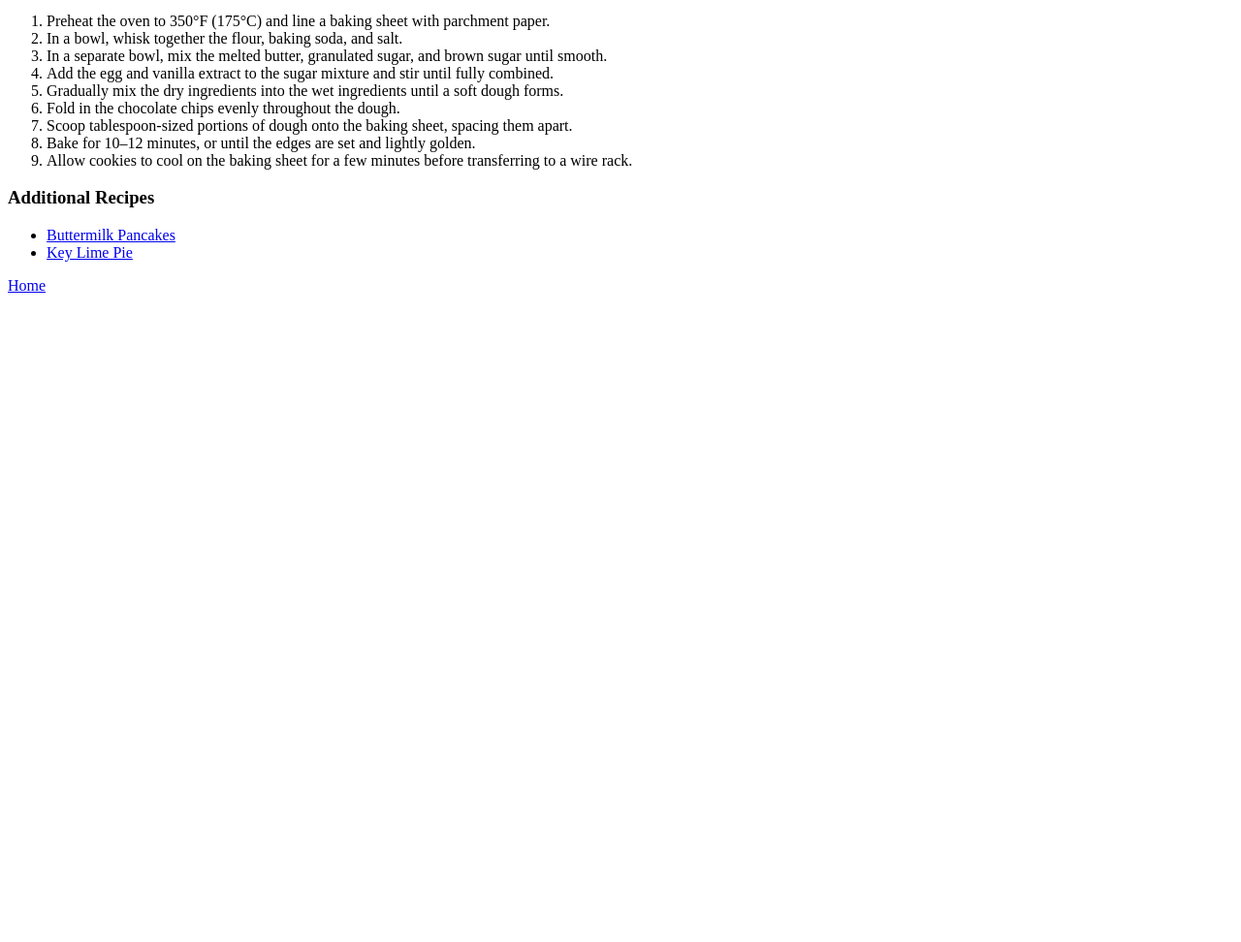
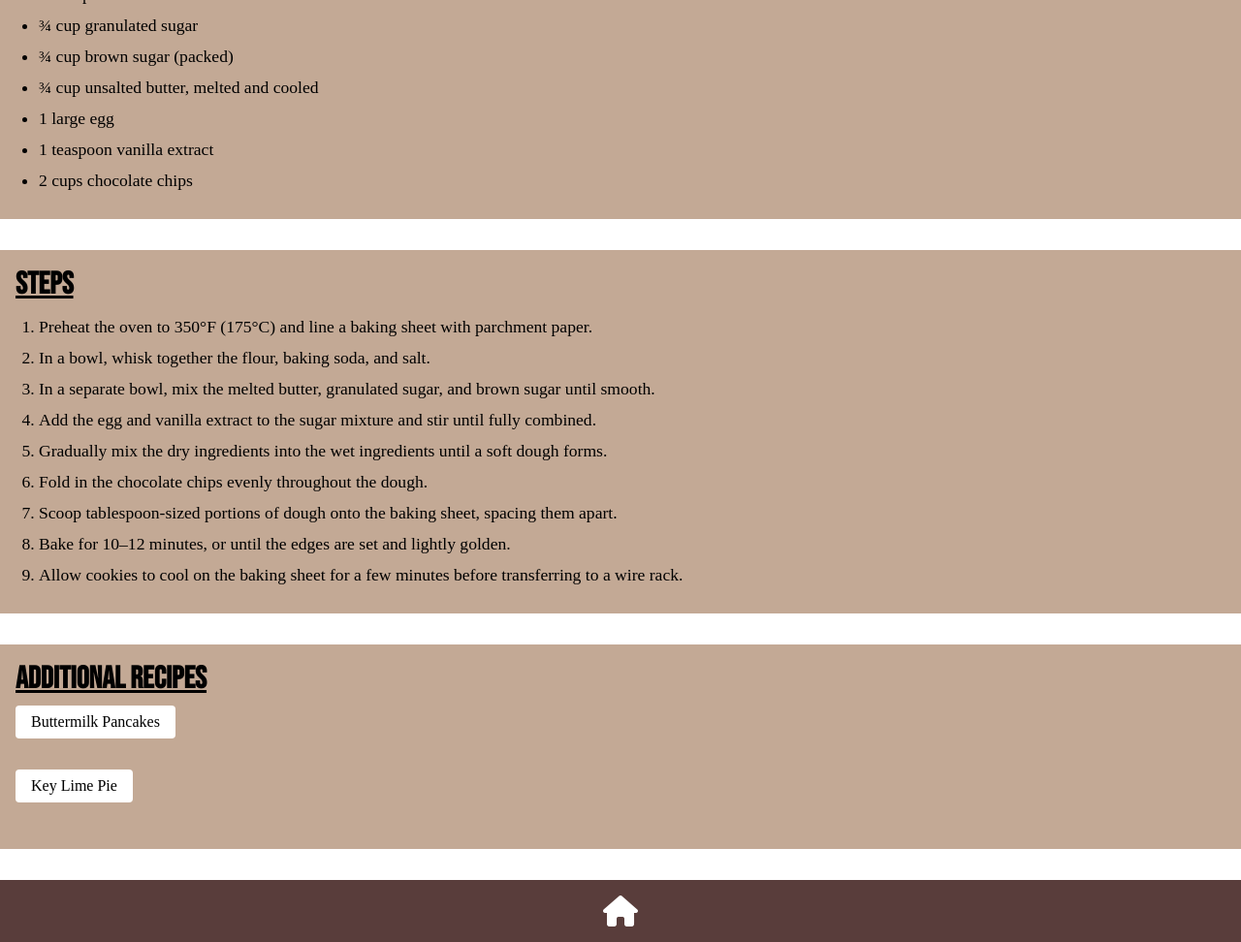
Before and after one commit to THen25/odin-recipes, a plain HTML site: page recipes/cookies.html in a window 1280 px wide. Shown: the part 755-1727 px from the top of the page at 97% size. Before the commit the page ends 1067 px from the top, so only its background shows below. Drawn offline with Linux system fonts and the light colour scheme.

Commit message:
UI Changes

```diff
--- /dev/null
+++ b/css/recipe.css
@@ -0,0 +1,91 @@
+* {
+  box-sizing: border-box;
+  margin: 0;
+  padding: 0;
+}
+
+.intro {
+  text-align: center;
+}
+
+.intro h1 {
+  font-size: 3rem;
+  margin-bottom: 2rem;
+  background-color: #593d3b;
+  color: #fff;
+  font-family: Bebas Neue;
+}
+
+.description,
+.ingredients,
+.directions,
+.steps,
+.additional-recipes {
+  margin-top: 2rem;
+  padding: 1rem;
+  background-color: #c3a995;
+  color: #000;
+}
+
+.description p {
+  font-size: 1.1rem;
+  line-height: 1.5;
+}
+
+h2 {
+  font-size: 2.5rem;
+  margin-bottom: 1rem;
+}
+
+h3 {
+  font-size: 2rem;
+  margin-bottom: 0.5rem;
+}
+
+h2,
+h3 {
+  font-family: Bebas Neue;
+  text-decoration: underline;
+}
+
+.ingredients ul,
+.steps ol {
+  margin-left: 1.5rem;
+  padding-bottom: 0.5rem;
+  line-height: 2rem;
+  font-size: 1.1rem;
+}
+
+.additional-recipes a {
+  display: inline-block;
+  margin-right: 1rem;
+  margin-bottom: 2rem;
+  padding: 0.5rem 1rem;
+  background-color: #fff;
+  color: #000;
+  text-decoration: none;
+  border-radius: 4px;
+}
+
+.additional-recipes li {
+  list-style: none;
+}
+
+.additional-recipes a:hover {
+  background-color: #593d3b;
+  color: #fff;
+}
+
+footer {
+  margin-top: 2rem;
+  text-align: center;
+  padding: 1rem;
+  background-color: #593d3b;
+}
+
+footer i {
+  color: #fff;
+  text-decoration: none;
+  font-size: 2rem;
+  cursor: pointer;
+}
--- /dev/null
+++ b/css/style.css
@@ -0,0 +1,59 @@
+* {
+  box-sizing: border-box;
+  margin: 0;
+  padding: 0;
+  text-align: center;
+}
+
+body {
+  font-family: Helvetica, Arial, sans-serif;
+}
+
+.title-container {
+  background-color: #593d3b;
+  padding: 0.5rem;
+}
+
+h1 {
+  color: #fff;
+  font-size: 2rem;
+  margin-bottom: 20px;
+}
+
+.main-container {
+  padding: 1rem;
+  justify-items: center;
+}
+
+.recipe-container {
+  min-width: 50%;
+  margin: 20px 0;
+  /* padding: 1rem; */
+  background-color: #593d3b;
+}
+
+.recipe-container h2 {
+  color: #fff;
+  padding: 20px;
+}
+
+.recipe-container a {
+  display: inline-block;
+  margin: 20px;
+  padding: 10px 20px;
+  background-color: #c3a995;
+  color: #fff;
+  text-decoration: none;
+  border-radius: 5px;
+  cursor: pointer;
+}
+
+footer {
+  /* margin-top: 40px; */
+  padding: 20px;
+  background-color: #593d3b;
+  color: #fff;
+  position: fixed;
+  bottom: 0;
+  width: 100%;
+}
--- /dev/null
+++ b/js/index.js
@@ -0,0 +1,5 @@
+const homeBtn = document.querySelector(".fa-house");
+
+homeBtn.addEventListener("click", () => {
+  window.location.href = "../index.html";
+});
--- a/recipes/cookies.html
+++ b/recipes/cookies.html
@@ -4,8 +4,21 @@
     <meta charset="UTF-8" />
     <meta name="viewport" content="width=device-width, initial-scale=1.0" />
     <title>Chocolate Chip Cookies Recipe</title>
+    <link rel="stylesheet" href="../css/recipe.css" />
+    <link rel="preconnect" href="https://fonts.googleapis.com" />
+    <link rel="preconnect" href="https://fonts.gstatic.com" crossorigin />
+    <link
+      href="https://fonts.googleapis.com/css2?family=Bebas+Neue&display=swap"
+      rel="stylesheet"
+    />
+    <script
+      src="https://kit.fontawesome.com/8746c9e2b3.js"
+      crossorigin="anonymous"
+    ></script>
+    <script src="../js/index.js" defer></script>
   </head>
   <body>
+    <header class="intro">
       <h1>Chocolate Chip Cookies</h1>
       <img
         src="https://images.unsplash.com/photo-1568051243858-533a607809a5?q=80&w=2070&auto=format&fit=crop&ixlib=rb-4.1.0&ixid=M3wxMjA3fDB8MHxwaG90by1wYWdlfHx8fGVufDB8fHx8fA%3D%3D"
@@ -13,14 +26,22 @@
         height="300"
         width="400"
       />
+    </header>
+
+    <main class="main-container">
+      <div class="description">
         <h2>Description</h2>
         <p>
-      Soft in the center with lightly crisp edges, these homemade chocolate chip
-      cookies are rich, buttery, and packed with pools of melted chocolate in
-      every bite. The brown sugar adds a warm, caramel-like depth while the
-      vanilla rounds everything out, creating a classic, bakery-style cookie
-      that’s comforting, indulgent, and impossible to eat just one.
+          Soft in the center with lightly crisp edges, these homemade chocolate
+          chip cookies are rich, buttery, and packed with pools of melted
+          chocolate in every bite. The brown sugar adds a warm, caramel-like
+          depth while the vanilla rounds everything out, creating a classic,
+          bakery-style cookie that’s comforting, indulgent, and impossible to
+          eat just one.
         </p>
+      </div>
+
+      <div class="ingredients">
         <h3>Ingredients</h3>
         <ul>
           <li>2¼ cups all-purpose flour</li>
@@ -33,38 +54,45 @@
           <li>1 teaspoon vanilla extract</li>
           <li>2 cups chocolate chips</li>
         </ul>
+      </div>
+
+      <div class="steps">
         <h3>Steps</h3>
         <ol>
           <li>
-        Preheat the oven to 350°F (175°C) and line a baking sheet with parchment
-        paper.
+            Preheat the oven to 350°F (175°C) and line a baking sheet with
+            parchment paper.
           </li>
           <li>In a bowl, whisk together the flour, baking soda, and salt.</li>
           <li>
-        In a separate bowl, mix the melted butter, granulated sugar, and brown
-        sugar until smooth.
+            In a separate bowl, mix the melted butter, granulated sugar, and
+            brown sugar until smooth.
           </li>
           <li>
             Add the egg and vanilla extract to the sugar mixture and stir until
             fully combined.
           </li>
           <li>
-        Gradually mix the dry ingredients into the wet ingredients until a soft
-        dough forms.
+            Gradually mix the dry ingredients into the wet ingredients until a
+            soft dough forms.
           </li>
           <li>Fold in the chocolate chips evenly throughout the dough.</li>
           <li>
-        Scoop tablespoon-sized portions of dough onto the baking sheet, spacing
-        them apart.
+            Scoop tablespoon-sized portions of dough onto the baking sheet,
+            spacing them apart.
           </li>
           <li>
-        Bake for 10–12 minutes, or until the edges are set and lightly golden.
+            Bake for 10–12 minutes, or until the edges are set and lightly
+            golden.
           </li>
           <li>
             Allow cookies to cool on the baking sheet for a few minutes before
             transferring to a wire rack.
           </li>
         </ol>
+      </div>
+
+      <div class="additional-recipes">
         <h3>Additional Recipes</h3>
         <ul>
           <li>
@@ -74,8 +102,11 @@
             <a href="../recipes/key-lime-pie.html">Key Lime Pie</a>
           </li>
         </ul>
+      </div>
+    </main>
+
     <footer>
-      <a href="../index.html">Home</a>
+      <i class="fa-solid fa-house"></i>
     </footer>
   </body>
 </html>
```
Also changed, not shown: index.html (+16 -1 lines), recipes/key-lime-pie.html (+51 -19 lines), recipes/pancakes.html (+38 -8 lines). Lines whose indentation alone changed are shown as unchanged.
